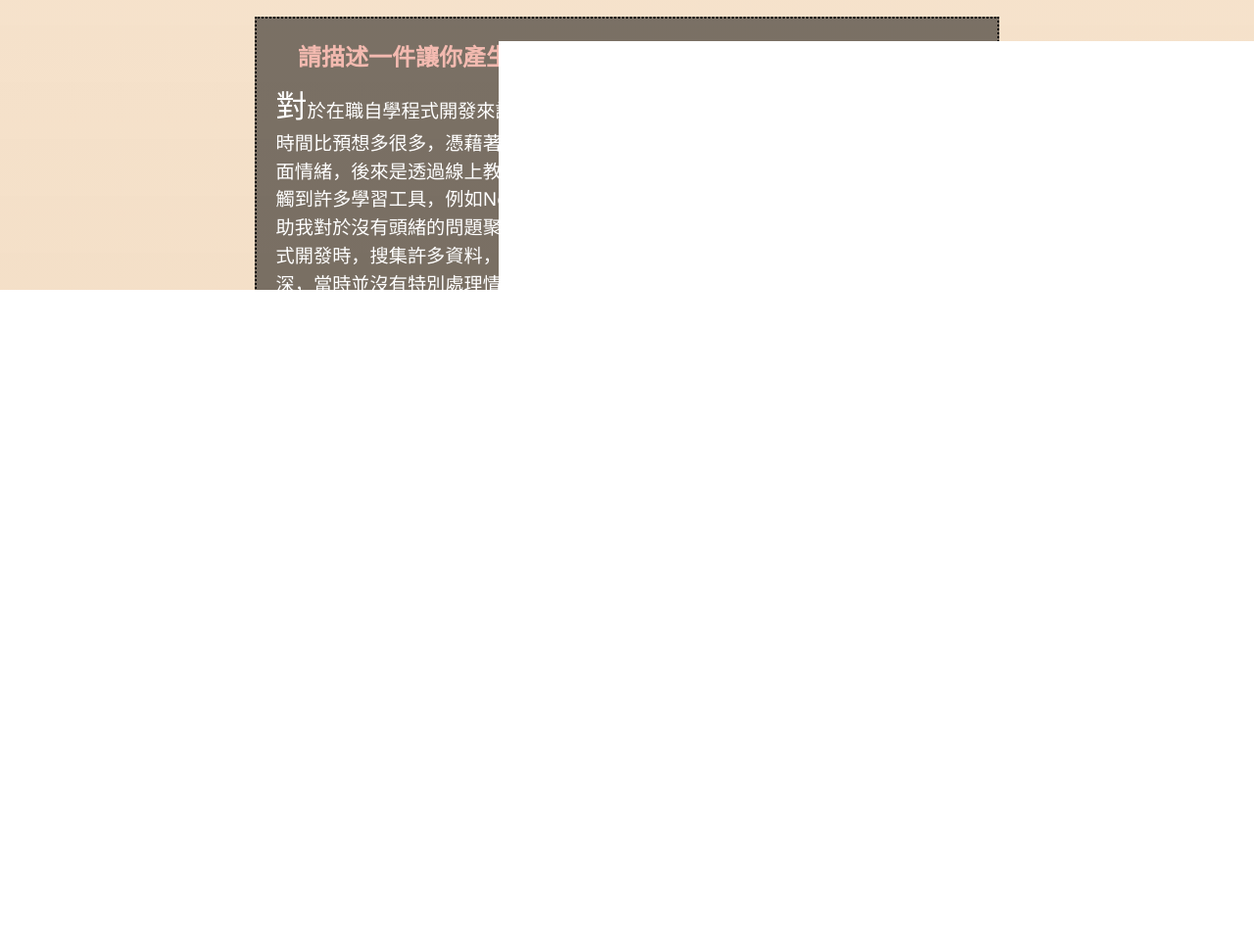
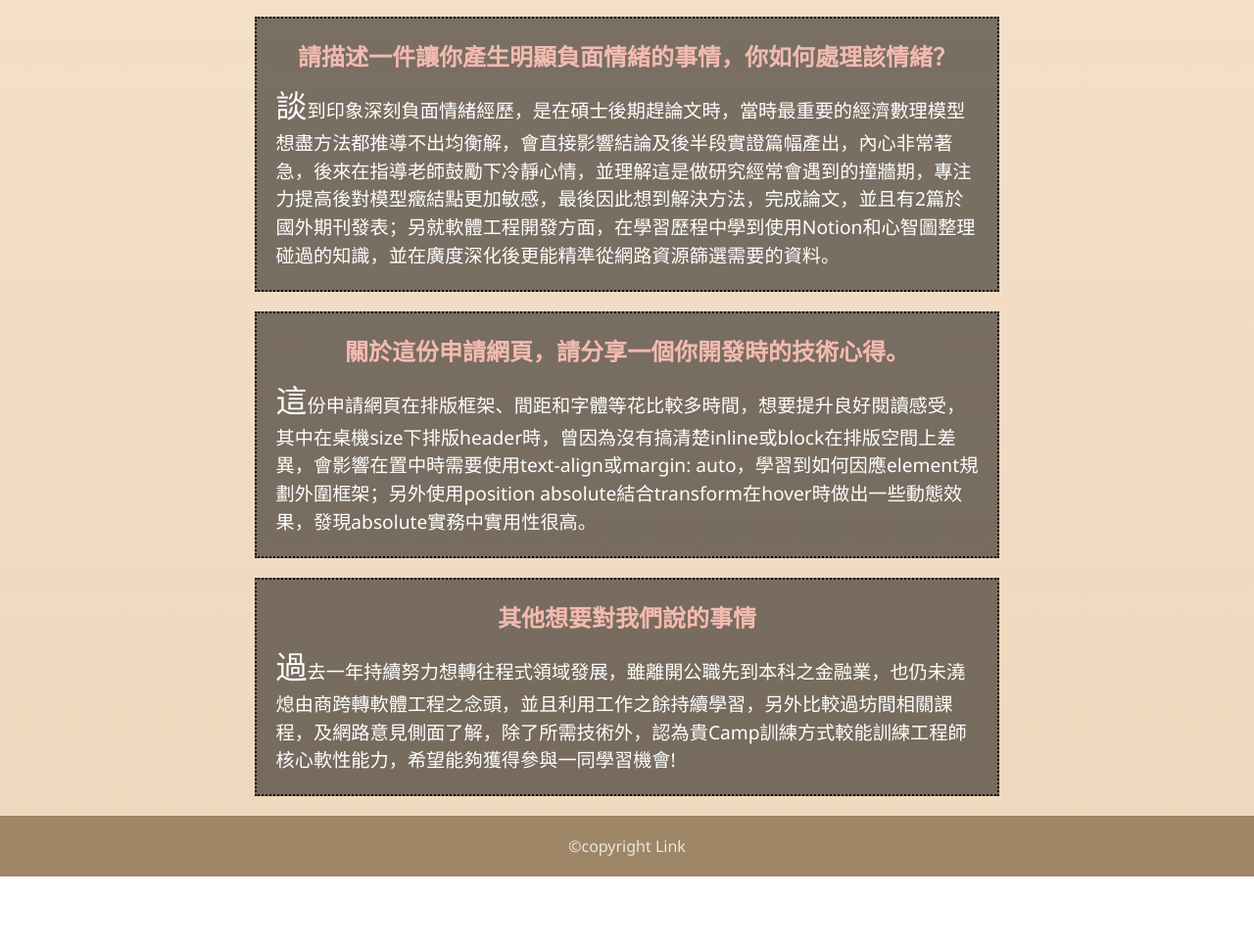
Before and after one commit to link-hsu/wehelp, a plain HTML site: page index.html in a window 1280 px wide. Shown: the part 1737-2702 px from the top of the page at 98% size. After the commit the page ends 2632 px from the top, so only its background shows below. Drawn offline with Linux system fonts and the light colour scheme.

```diff
--- a/index.html
+++ b/index.html
@@ -302,12 +302,7 @@
           請描述一件讓你產生明顯負面情緒的事情，你如何處理該情緒？
         </h3>
         <p>
-          對於在職自學程式開發來說，如何在有限時間有具體成效很重要，實際執行後花的時間比預想多很多，憑藉著堅持未曾有放棄念投，但因進展停滯緩慢而有過度急躁負面情緒，後來是透過線上教學及大量的技術文章才補足中間許多疑問，另外也讓我接觸到許多學習工具，例如Notion和心智圖來歸納整理學習過的知識、Chatgpt可以幫助我對於沒有頭緒的問題聚焦方向，由此對於不同問題採取個別策略，
-          過去剛自學程式開發時，搜集許多資料，但因沒有篩選到適合自己程度的學習資源，挫折感非常深，當時並沒有特別處理情緒僅因不想放棄持續透過線上課程及技術文章逐步對前後端相關知識更加了解。
-          在學習程式開發過程，會一直不斷遇到問題，例如剛看過「為你自己學GIT」書籍，立刻就想嘗試學習流程控管，但過程可能因版本不同或是不熟悉操作等，發生五花八門預期外的Error或找不到解答觀念上問題(CssCoke老師曾說新手連複製貼上都會貼錯XD)。其實在過去剛自學時，遇到太多問題就會想放棄，因此初期進度異常緩慢，後來是憑藉意志力暴力閱讀許多文章，才漸漸進入狀況，
-          當尋找許多的技術文章(尤其多數都預設讀者有相當基礎)仍無法解惑時就容易煩躁，尤其在剛著手自學階段真的太多都看不懂，想放棄的念頭會非常強烈，雖並未放棄前期摸索其實花了很多時間，
-          當搜尋許多處理方法仍無法match到核心問題時，
-          由網路資源解答是家常便飯，但技術文章往往假設閱讀者有一定基礎，所以可能為了瞭解文章內容又需尋找更多資料解答，因為不知如何篩選出自己要的資訊而花費很多時間，直到廣泛閱讀技術文章加上使用Notion和心智圖等工具歸納整理，才慢慢進入狀況。另外資訊領域科技發展快速，和其他學門不同的是，每天都有新技術，如果一開始想把所有基礎都打好，可能現代科技早就跑遠追不上車尾燈，針對這問題認同陳縕儂教授於專訪中提到的建議，可以先到前頭看看業界想發展的領域技術，先完成過程中會使用到的技能樹，當接觸更廣泛之後，許多基本能力會重複使用，實戰經驗愈豐富基礎就會更深厚，並嘗試調整學習步伐不過度拘泥於基礎。
+          談到印象深刻負面情緒經歷，是在碩士後期趕論文時，當時最重要的經濟數理模型想盡方法都推導不出均衡解，會直接影響結論及後半段實證篇幅產出，內心非常著急，後來在指導老師鼓勵下冷靜心情，並理解這是做研究經常會遇到的撞牆期，專注力提高後對模型癥結點更加敏感，最後因此想到解決方法，完成論文，並且有2篇於國外期刊發表；另就軟體工程開發方面，在學習歷程中學到使用Notion和心智圖整理碰過的知識，並在廣度深化後更能精準從網路資源篩選需要的資料。
         </p>
       </div>
       <div class="item" id="thought">
```
